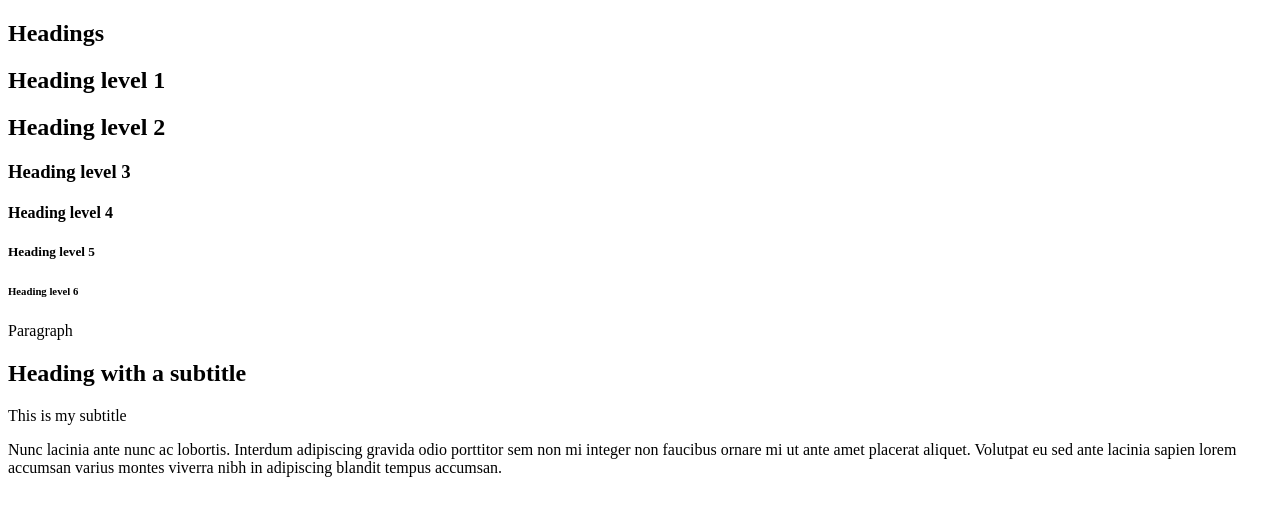
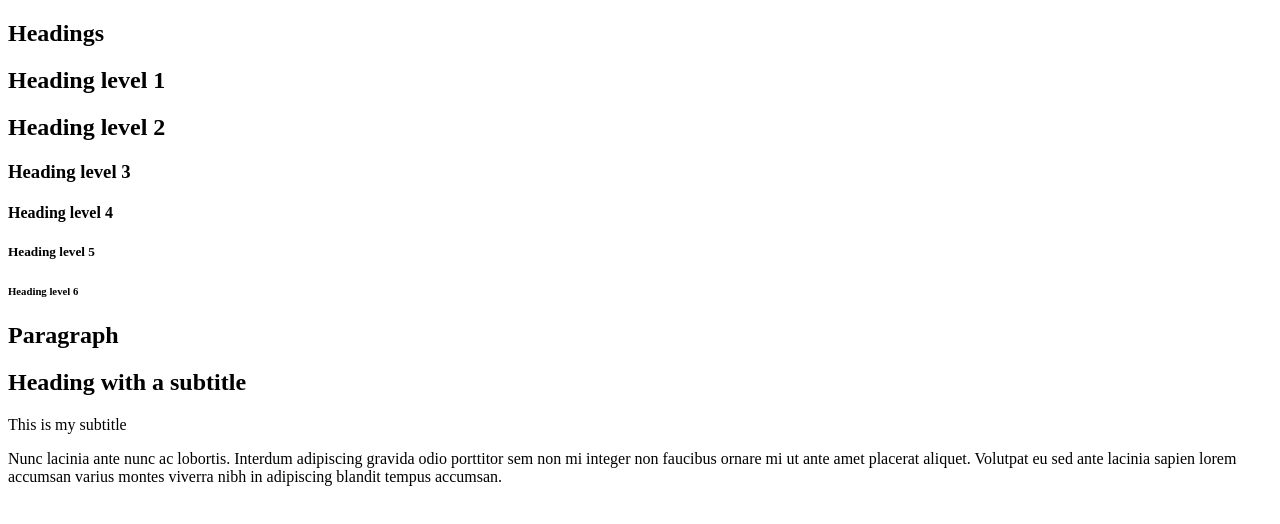
Before and after one commit to josecaro02/holbertonschool-web_front_end, a plain HTML site: page 0x00-html_advanced/13-styleguide.html in a window 1280 px wide. Drawn offline with Linux system fonts and the light colour scheme.

Commit message:
[Add 2 heading]

```diff
--- a/0x00-html_advanced/13-styleguide.html
+++ b/0x00-html_advanced/13-styleguide.html
@@ -26,7 +26,7 @@
             </section>
 
             <section>
-                <header>Paragraph</header>
+                <header><h2>Paragraph</h2></header>
                 <h2>Heading with a subtitle</h2>
                 <p>This is my subtitle</p>
                 <p>Nunc lacinia ante nunc ac lobortis. Interdum adipiscing gravida odio porttitor sem non mi integer non faucibus ornare mi ut ante amet placerat aliquet. Volutpat eu sed ante lacinia sapien lorem accumsan varius montes viverra nibh in adipiscing blandit tempus accumsan.</p>
```
